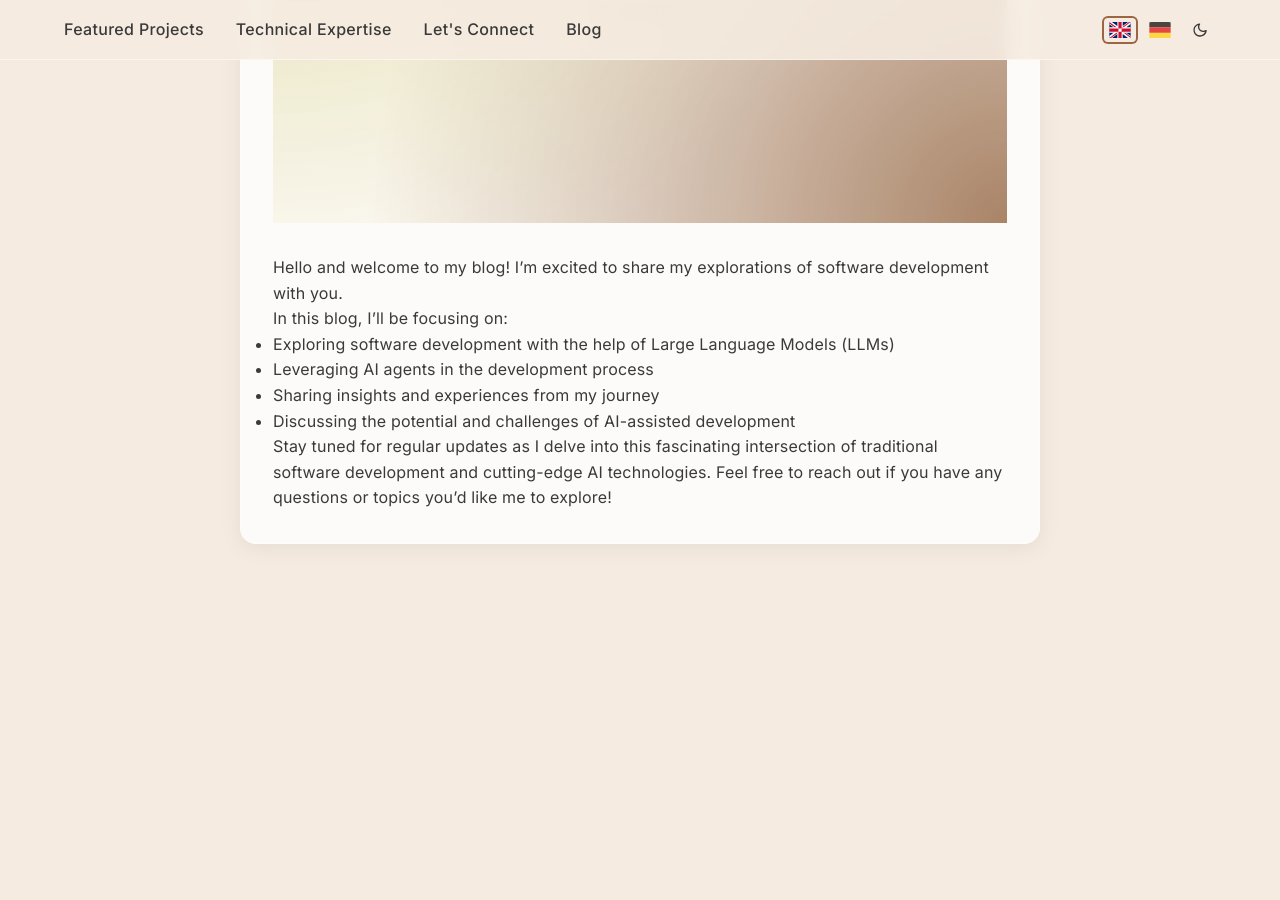
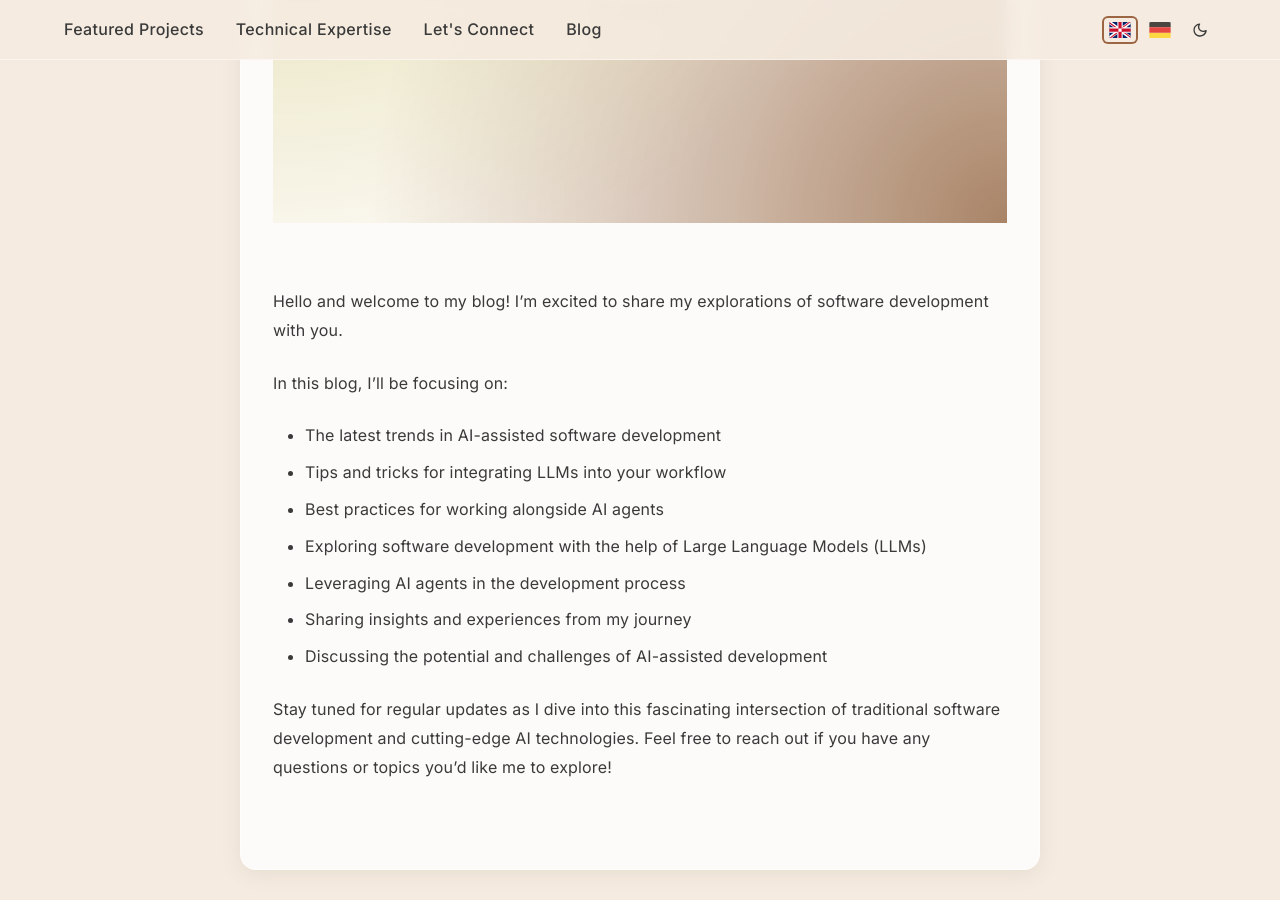
Before and after one commit to Lukafin/personalWeb, a Jekyll site: the page built from _posts/2025-01-13-welcome-to-my-blog.md, in a window 1280 px wide and 900 px high, scrolled down 442 px. Built offline with Jekyll 4.4.1, drawn with Linux system fonts in a browser that asks for light colours; before the commit the page ends 1018 px from its top, so only the background shows below that.

Commit message:
Refactor blog post and layout with improved podcast and content handling
- Update README.md with comprehensive project documentation
- Enhance blog post layout with robust podcast file checking
- Improve styles.css with more detailed blog post and list styling
- Modify welcome blog post content and front matter
- Remove unnecessary image file

```diff
--- a/_layouts/post.html
+++ b/_layouts/post.html
@@ -8,7 +8,17 @@ layout: default
     <p class="meta">{{ page.date | date_to_string }}</p>
   </header>
 
-  {% if page.podcast_link %}
+  <div class="post-content-wrapper">
+  {% if page.podcast_link and page.podcast_link != "" and page.podcast_link != nil %}
+  {% assign podcast_path = site.baseurl | append: '/' | append: page.podcast_link %}
+  {% assign podcast_file_exists = false %}
+  {% for static_file in site.static_files %}
+    {% if static_file.path == podcast_path %}
+      {% assign podcast_file_exists = true %}
+      {% break %}
+    {% endif %}
+  {% endfor %}
+  {% if podcast_file_exists %}
   <div class="podcast-player">
     <h3>Listen to this post:</h3>
     <audio controls>
@@ -18,8 +28,10 @@ layout: default
     <a href="{{ site.baseurl }}/{{ page.podcast_link }}" download>Download podcast</a>
   </div>
   {% endif %}
+  {% endif %}
 
   <div class="entry">
     {{ content }}
   </div>
+  </div>
 </article>
--- a/_posts/2025-01-13-welcome-to-my-blog.md
+++ b/_posts/2025-01-13-welcome-to-my-blog.md
@@ -1,17 +1,23 @@
 ---
+categories: general
+date: 2025-01-13 21:55:21 +0100
 layout: post
-title: "Welcome to My Blog"
-date: 2025-01-13 21:55:21 +0100
-categories: general
+podcast_link: assets/podcasts/2025-01-13-welcome-to-my-blog.mp3
+title: Welcome to My Blog
 ---
+
+
 
 Hello and welcome to my blog! I'm excited to share my explorations of software development with you.
 
 In this blog, I'll be focusing on:
+- The latest trends in AI-assisted software development
+- Tips and tricks for integrating LLMs into your workflow
+- Best practices for working alongside AI agents
 
 - Exploring software development with the help of Large Language Models (LLMs)
 - Leveraging AI agents in the development process
 - Sharing insights and experiences from my journey
 - Discussing the potential and challenges of AI-assisted development
 
-Stay tuned for regular updates as I delve into this fascinating intersection of traditional software development and cutting-edge AI technologies. Feel free to reach out if you have any questions or topics you'd like me to explore!
+Stay tuned for regular updates as I dive into this fascinating intersection of traditional software development and cutting-edge AI technologies. Feel free to reach out if you have any questions or topics you'd like me to explore!
--- a/styles.css
+++ b/styles.css
@@ -593,6 +593,22 @@ h3 {
     text-align: center;
 }
 
+/* Individual Blog Post Title in List */
+.blog-list h2 a {
+    color: var(--primary-color);  /* Match the color of single post titles */
+    text-decoration: none;
+    transition: color 0.3s ease;
+}
+
+.blog-list h2 a:hover {
+    color: var(--accent-color);  /* Accent color on hover for better interaction */
+}
+
+/* Dark theme adjustments for blog list */
+[data-theme="dark"] .blog-list h2 a {
+    color: var(--accent-color);  /* Use accent color in dark mode for better visibility */
+}
+
 /* Responsive adjustments */
 @media (max-width: 768px) {
     .blog-post {
@@ -685,27 +701,29 @@ main {
     }
 }
 
-/* Single Blog Post Styles */
+/* Single Blog Post Container - Controls the overall post appearance */
 .post {
   background: var(--section-bg);
   border-radius: 1rem;
   padding: 2rem;
   margin: 2rem auto;
-  max-width: 800px;
+  max-width: 800px;  /* Adjust this to change the maximum width of blog posts */
   box-shadow: 0 4px 20px var(--card-shadow);
   border: 1px solid var(--glass-border);
   backdrop-filter: blur(10px);
   -webkit-backdrop-filter: blur(10px);
 }
 
+/* Blog Post Header Section - Contains title, date, and back button */
 .post-header {
-  margin-bottom: 2rem;
+  margin-bottom: 2rem;  /* Space between header and content */
 }
 
+/* Back to Posts Navigation Link */
 .post-header a.back-to-posts {
   display: inline-block;
   margin-bottom: 1rem;
-  color: var(--accent-color);
+  color: var(--accent-color);  /* Color of the back button */
   text-decoration: none;
 }
 
@@ -713,23 +731,53 @@ main {
   text-decoration: underline;
 }
 
+/* Blog Post Title */
 .post-header h1 {
-  margin-bottom: 0.5rem;
+  margin-bottom: 0.5rem;  /* Space between title and metadata */
 }
 
+/* Post Metadata (date, etc.) */
 .post-header .meta {
   margin-bottom: 1.5rem;
-  font-size: 0.9rem;
-  color: var(--secondary-color);
+  font-size: 0.9rem;  /* Size of the date text */
+  color: var(--secondary-color);  /* Color of the date text */
 }
 
+/* Main Content Area - Controls the spacing and line height of the post content */
 .entry {
-  margin-top: 2rem;
+  padding: 2rem 0;
+  line-height: 1.8;  /* Adjust this to change line spacing in paragraphs */
 }
 
-/* Override the default header styling for single blog posts */
+/* Paragraph Styling - Controls how paragraphs and line breaks appear */
+.entry p {
+  margin-bottom: 1.5em;  /* Space between paragraphs */
+  white-space: pre-line;  /* This preserves markdown line breaks - IMPORTANT for spacing */
+}
+
+/* List Styling - Controls how bullet points and numbered lists appear */
+.entry ul, .entry ol {
+  margin-bottom: 1.5em;  /* Space after lists */
+  padding-left: 2em;     /* Indentation of lists */
+}
+
+/* List Item Styling - Controls individual bullet points or numbers */
+.entry li {
+  margin-bottom: 0.5em;  /* Space between list items */
+}
+
+/* Paragraphs within List Items */
+.entry li p {
+  margin-bottom: 0.5em;  /* Space between paragraphs in list items */
+}
+
+/* Space between consecutive list items */
+.entry li + li {
+  margin-top: 0.5em;  /* Additional space between list items */
+}
+
+/* Blog Post Header Background - Controls the gradient background section */
 header.post-header {
-  /* Reduce the vertical height of the gradient background section */
-  min-height: 60vh;  /* Change from 100vh to a smaller value (adjust as needed) */
-  padding: 2rem 2rem; /* Reduce the padding to shrink the section further */
+  min-height: 60vh;  /* Height of the header section - adjust to make it taller/shorter */
+  padding: 2rem 2rem; /* Top/bottom and left/right padding of the header */
 }
```
Also changed, not shown: README.md (added), mojaSlika.jpg (deleted).
